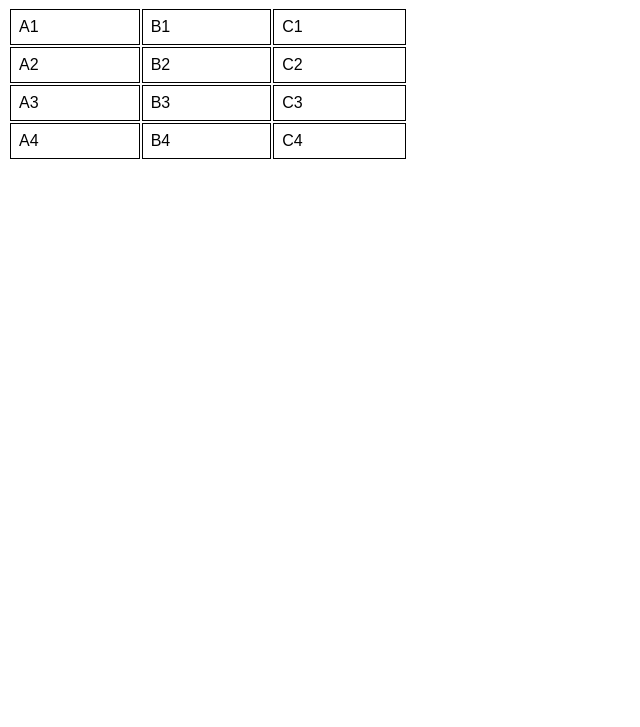
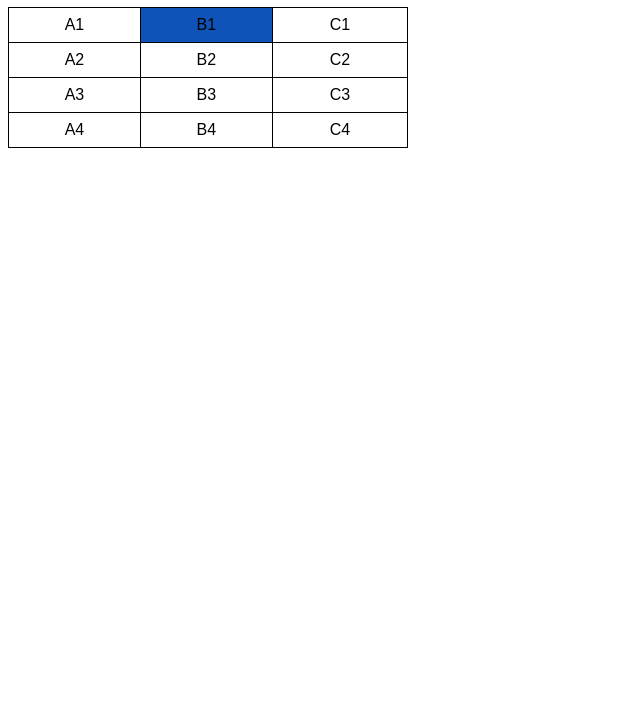
Before and after one commit to yagobcamp/exercicios-HTML5, a plain HTML site: page ex-25tabelas/index.html in a window 1280 px wide. Shown: the part 73-800 px from the top of the page, without its empty margins (0-640 px from the left). Drawn offline with Linux system fonts and the light colour scheme.

Commit message:
Update index.html

```diff
--- a/ex-25tabelas/index.html
+++ b/ex-25tabelas/index.html
@@ -15,7 +15,7 @@
         table {
 
         width: 400px;
-        border: collapse;
+        border-collapse: collapse;
 
         }
 
@@ -23,6 +23,14 @@
 
         border: 1px solid black; padding: 8px;
         padding: 8px;
+        text-align: center;
+        vertical-align: middle;
+
+        }
+
+        .azul {
+            background-color: rgb(16, 83, 184);
+        }
 
         </style>
     </head>
@@ -31,7 +39,7 @@
     <table>
         <tr>
             <td>A1
-            <td>B1
+            <td class="azul">B1
             <td>C1
         </tr>
         <tr>
```
